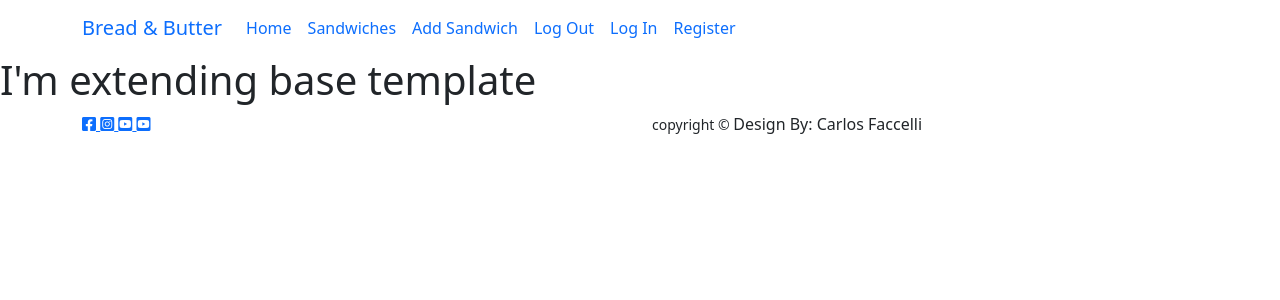
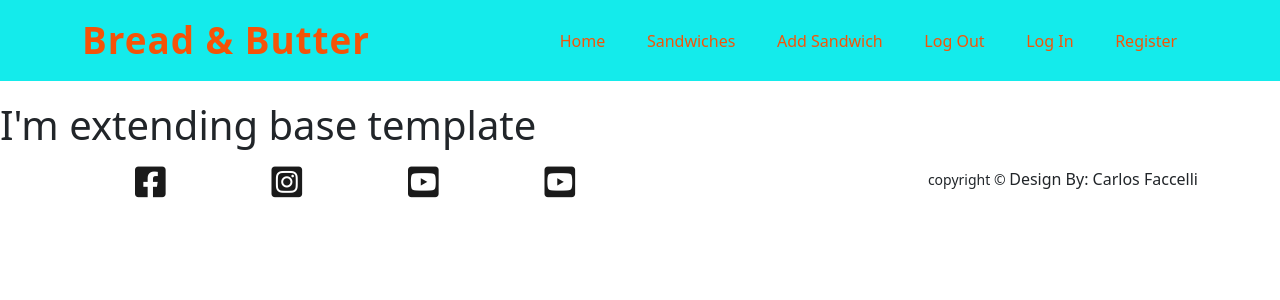
Before and after one commit to CarlosFaccelli26/Bread-Butter-Milestone, a Flask app: page / in a window 1280 px wide. Shown: the top 300 px of the page. Run offline with Flask 2, Linux system fonts and the light colour scheme; data that the repository does not hold is empty; some libraries are stand-ins or nearby versions.

Commit message:
Adding styles to navigation bar and footer

```diff
--- /dev/null
+++ b/static/css/style.css
@@ -0,0 +1,105 @@
+/* ================ Google Fonts ================ */
+
+/* ================ Generals ================ */
+
+.flashes {
+    width: 50%;
+    margin: 20px auto 0 auto;
+}
+
+section {
+    min-height: 800px;
+}
+
+/* ================ Nav ================ */
+
+.nav-bg {
+    background-color: #14ebeb;
+    min-height: 8vh;
+}
+
+.logo {
+    font-size: 2.3rem;
+    letter-spacing: 1px;
+    font-weight: bold;
+    color: #f55308;
+}
+
+.logo:hover {
+    color: #f55308;
+}
+
+.nav-link {
+    padding: .5rem 1.3rem!important;
+    color: #f55308;
+    position: relative;
+    display: inline-block;
+}
+
+.nav-link:hover {
+    color: #f55308;
+}
+
+/* Code take it from stack overflow */
+
+.nav-link::after {
+    background: none repeat scroll 0 0 transparent;
+    bottom: 0;
+    content: "";
+    display: block;
+    height: 3px;
+    left: 0;
+    position: absolute;
+    background-color: #f55308;
+    transition: width 0.5s ease 0s, left 0.3s ease 0s;
+    width: 0;
+}
+
+.nav-link:hover:after {
+    width: 80%;
+    left: 0;
+}
+/* /Code take it from stack overflow */
+
+.ml-auto {
+    margin-left: auto;
+}
+
+/* ================ Index ================ */
+
+/* ================ Login ================ */
+
+/* ================ Register ================ */
+
+/* ================ Footer ================ */
+.footer-site {
+    min-height: 8vh;
+    background-color: #14ebeb;
+}
+
+.social-links {
+    display: flex;
+    align-items: center;
+    justify-content: space-around;
+    height: 100%;
+}
+
+.social-links i {
+    font-size: 35px;
+    color: #1a1a1a;
+}
+
+.social-links:hover {
+    color: #1a1a1a;
+}
+
+.copyright p {
+    text-align: right;
+    font-size: 16px;
+    font-weight: 300;
+    padding-top: 10px;
+}
+
+.copyright p small {
+    font-weight: 400;
+}
--- a/templates/base.html
+++ b/templates/base.html
@@ -15,13 +15,14 @@
     <link rel="stylesheet" href="https://use.fontawesome.com/releases/v5.15.2/css/all.css"
         integrity="sha384-vSIIfh2YWi9wW0r9iZe7RJPrKwp6bG+s9QZMoITbCckVJqGCCRhc+ccxNcdpHuYu" crossorigin="anonymous">
     <!-- custom css -->
+    <link rel="stylesheet" href="{{ url_for('static', filename='css/style.css') }}">
 </head>
 
 <body>
     <!-- Nav -->
     <nav class="navbar navbar-expand-lg nav-bg">
         <div class="container">
-            <a class="navbar-brand" href="{{ url_for('index') }}">Bread <span>&</span> Butter</a>
+            <a class="navbar-brand logo" href="{{ url_for('index') }}">Bread <span>&</span> Butter</a>
             <button class="navbar-toggler" type="button" data-bs-toggle="collapse"
                 data-bs-target="#navbarSupportedContent" aria-controls="navbarSupportedContent" aria-expanded="false"
                 aria-label="Toggle navigation">
@@ -54,6 +55,9 @@
     <!-- End of Nav -->
     <!-- Flash Messages -->
     <div class="container">
+        <div class="row">
+            <div class="col-12">
+                <div class="flashes">
                     {% with messages = get_flashed_messages(with_categories=true) %}
                         {% if messages %}
                             {% for category, message in messages %}
@@ -64,6 +68,9 @@
                             {% endfor %}
                         {% endif %}
                     {% endwith %}
+                </div>
+            </div>
+        </div>
     </div>
     <!-- End of Flash Messages -->
     <!-- Custom Content -->
```
Also changed, not shown: static/js/main.js (added). Lines whose indentation alone changed are shown as unchanged.
